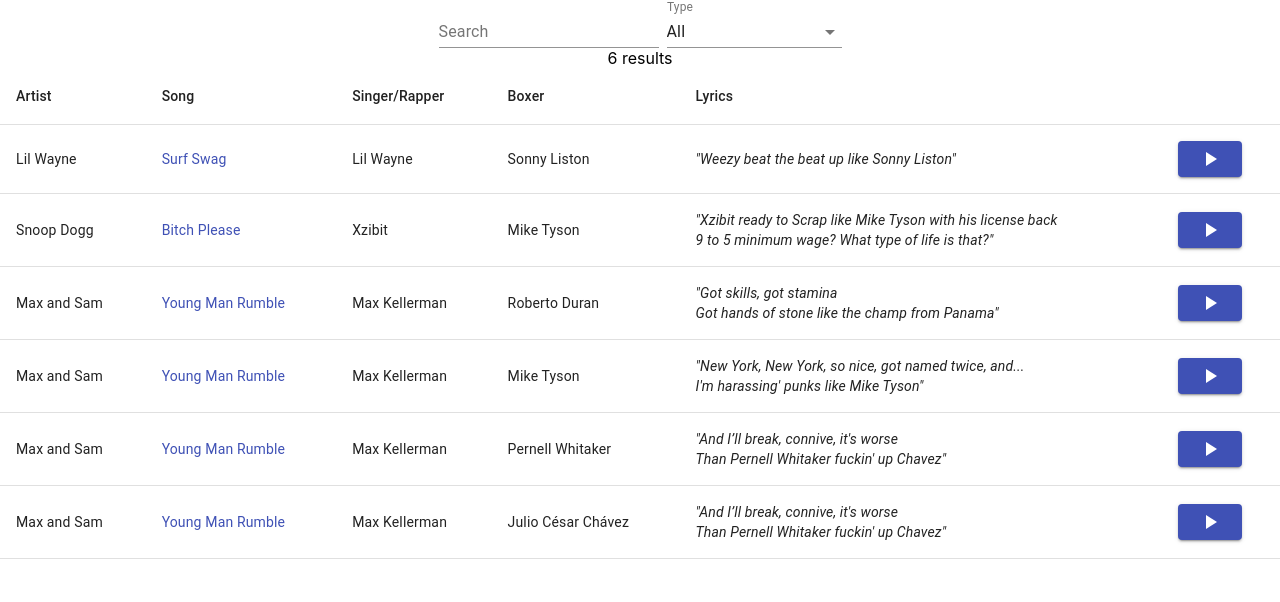
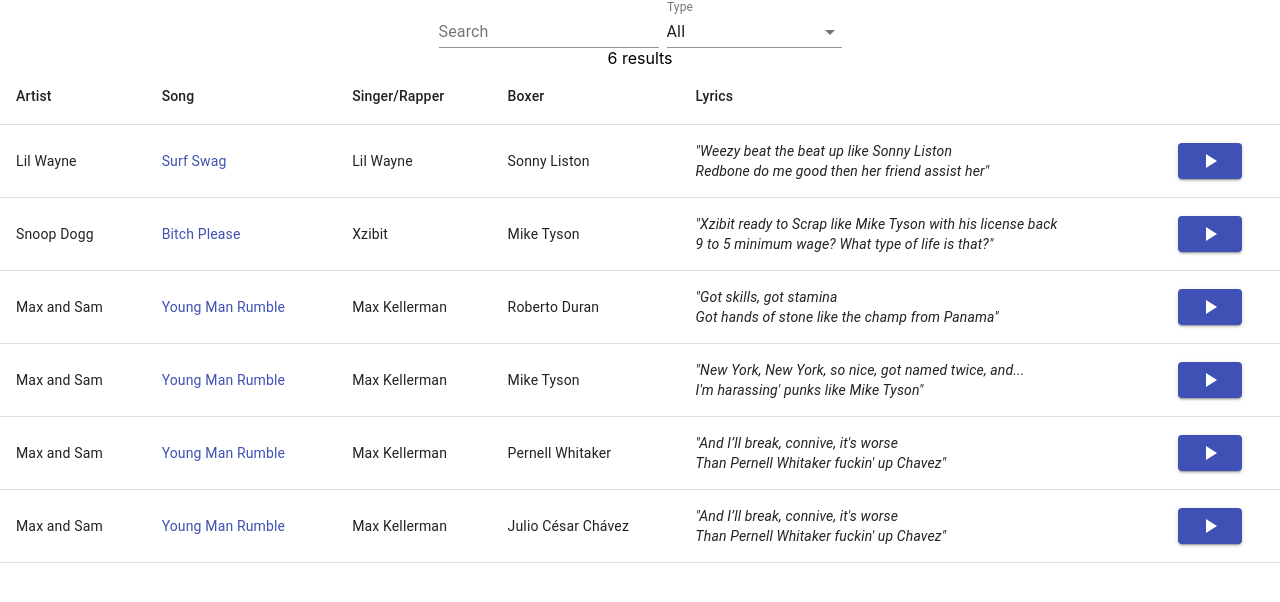
Before and after one commit to boxing/boxing-references, a React (Create React App) app: page / in a window 1280 px wide. Shown: the top 602 px of the page. Built offline with nearby package versions, Linux system fonts and the light colour scheme.

Commit message:
Update README on how to contribute

```diff
--- a/package.json
+++ b/package.json
@@ -1,8 +1,8 @@
 {
-  "name": "boxing-music",
+  "name": "boxing-references",
   "version": "0.1.0",
   "private": true,
-  "homepage": "http://mikedidomizio.github.io/boxing-music",
+  "homepage": "http://boxing.github.io/boxing-references",
   "dependencies": {
     "@material-ui/core": "^4.12.1",
     "@material-ui/icons": "^4.11.2",
--- a/src/components/search.tsx
+++ b/src/components/search.tsx
@@ -103,7 +103,7 @@
         <div className="search">
             <form noValidate autoComplete="off">
                 <Box mr={1} display="inline">
-                    <TextField id="standard-basic" label="Search" onChange={inputChange}/>
+                    <TextField id="standard-basic" label="Search" spellCheck="false" onChange={inputChange}/>
                 </Box>
                 <Box display="inline">
                     <FormControl>
--- a/src/data.tsx
+++ b/src/data.tsx
@@ -27,7 +27,7 @@
         year: 2009,
         singer: "Lil Wayne",
         artist: "Lil Wayne",
-        lyrics: "Weezy beat the beat up like Sonny Liston",
+        lyrics: "Weezy beat the beat up like Sonny Liston\nRedbone do me good then her friend assist her",
         boxer: "Sonny Liston",
         genre: "rap",
         metadata: {
```
Also changed, not shown: 1 other file (tests, documents, lock files or other folders).
